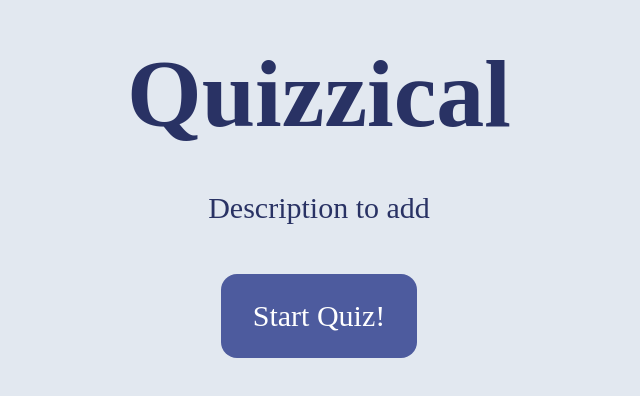
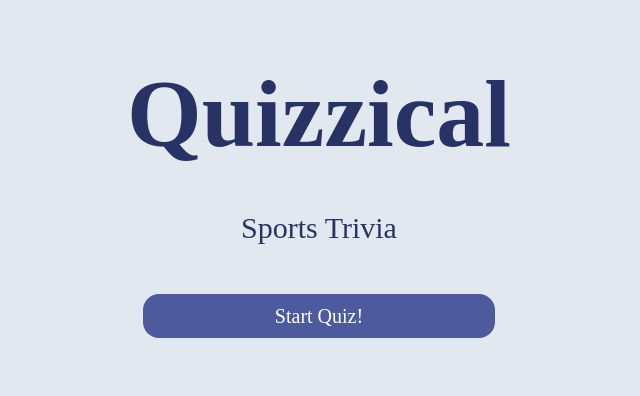
Before and after one commit to AFPedreros/quizzical-app, a React (Vite) app: page / in a window 1280 px wide. Shown: the part 198-594 px from the top of the page, without its empty margins (321-961 px from the left). Built offline with nearby package versions, Linux system fonts and the light colour scheme.

Commit message:
display the correct answer and UX fix

```diff
--- a/src/components/Intro.tsx
+++ b/src/components/Intro.tsx
@@ -6,12 +6,12 @@ type Props = {
 export default function Intro({ isPlaying, setIsPlaying }: Props) {
     return (
         <div>
-            <div className=" flex flex-col justify-center items-center gap-12">
+            <div className=" border-black flex flex-col justify-center items-center gap-12">
                 <h1 className="text-8xl font-semibold">Quizzical</h1>
-                <p className=" text-3xl text-normal">Description to add</p>
+                <p className=" text-3xl text-normal">Sports Trivia</p>
                 <button
                     className=" bg-[#4D5B9E] hover:bg-[#D6DBF5] hover:text-[#4D5B9E]
-                                rounded-2xl py-6 px-8 text-white text-3xl"
+                                rounded-2xl py-2 w-11/12 text-white text-xl"
                     onClick={() => setIsPlaying(!isPlaying)}
                 >
                     Start Quiz!
--- a/src/components/Question.tsx
+++ b/src/components/Question.tsx
@@ -12,9 +12,23 @@ interface QuestionInfo {
 
 export default function Question({ questionInfo }: Props) {
     const [question, setQuestion] = useState("");
+    const [correctAnswer, setCorrectAnswer] = useState("");
 
     useEffect(() => {
         setQuestion(questionInfo.question);
+        setCorrectAnswer(questionInfo.correct_answer);
     }, []);
-    return <div>{question}</div>;
+
+    // console.log(questionInfo.incorrect_answers);
+
+    return (
+        <div className=" my-4 py-2 border-b-2 border-slate-300 border-solid">
+            <div>{question}</div>
+            <div className=" flex my-2 justify-start ">
+                <div className=" mr-4 px-4 border-solid border-2 border-black rounded-lg">
+                    {correctAnswer}
+                </div>
+            </div>
+        </div>
+    );
 }
--- a/src/components/Trivia.tsx
+++ b/src/components/Trivia.tsx
@@ -33,16 +33,23 @@ export default function Trivia({ isPlaying, setIsPlaying }: Props) {
         }
         return questionsToRender;
     }
+
     return (
-        <div>
+        <>
+            {questions.length === 0 ? (
+                <div>Loading...</div>
+            ) : (
+                <div className="flex flex-col">
                     {renderQuestions()}
                     <button
                         className=" bg-[#4D5B9E] hover:bg-[#D6DBF5] hover:text-[#4D5B9E]
-                            rounded-2xl py-6 px-8 text-white text-3xl"
+                            rounded-2xl m-auto py-2 w-11/12 text-white text-xl"
                         onClick={() => setIsPlaying(!isPlaying)}
                     >
                         Check Answers
                     </button>
                 </div>
+            )}
+        </>
     );
 }
```
Lines whose indentation alone changed are shown as unchanged.
